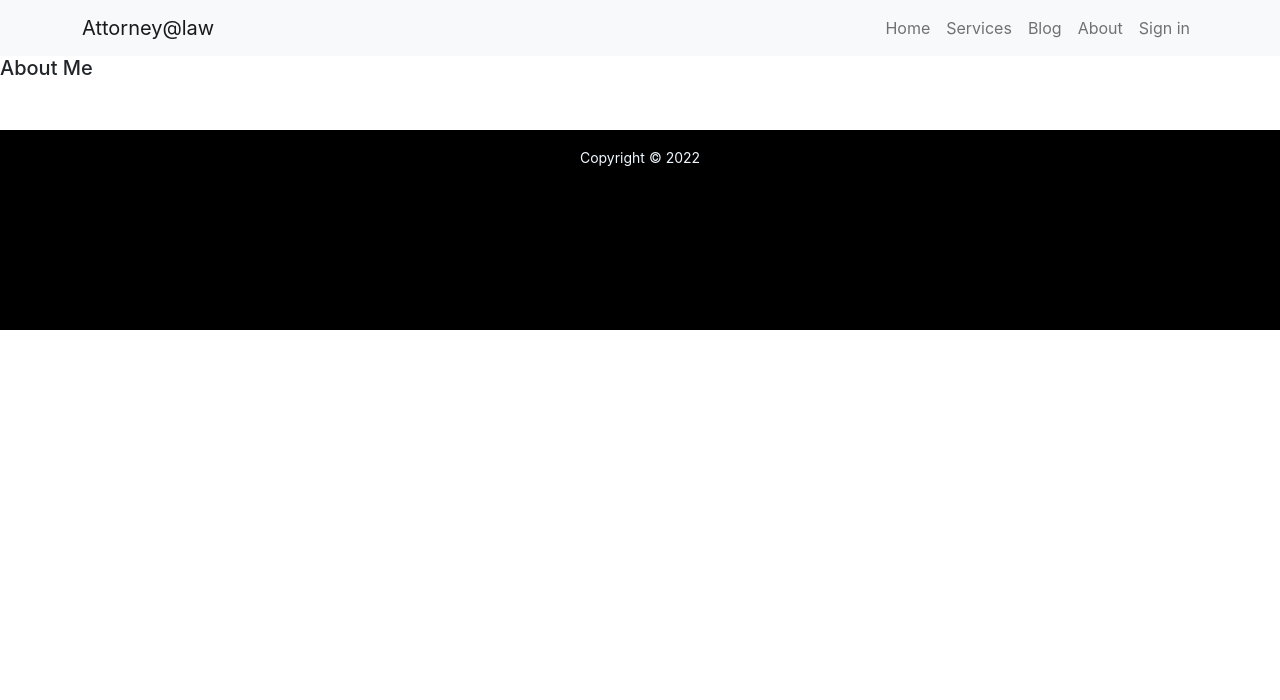
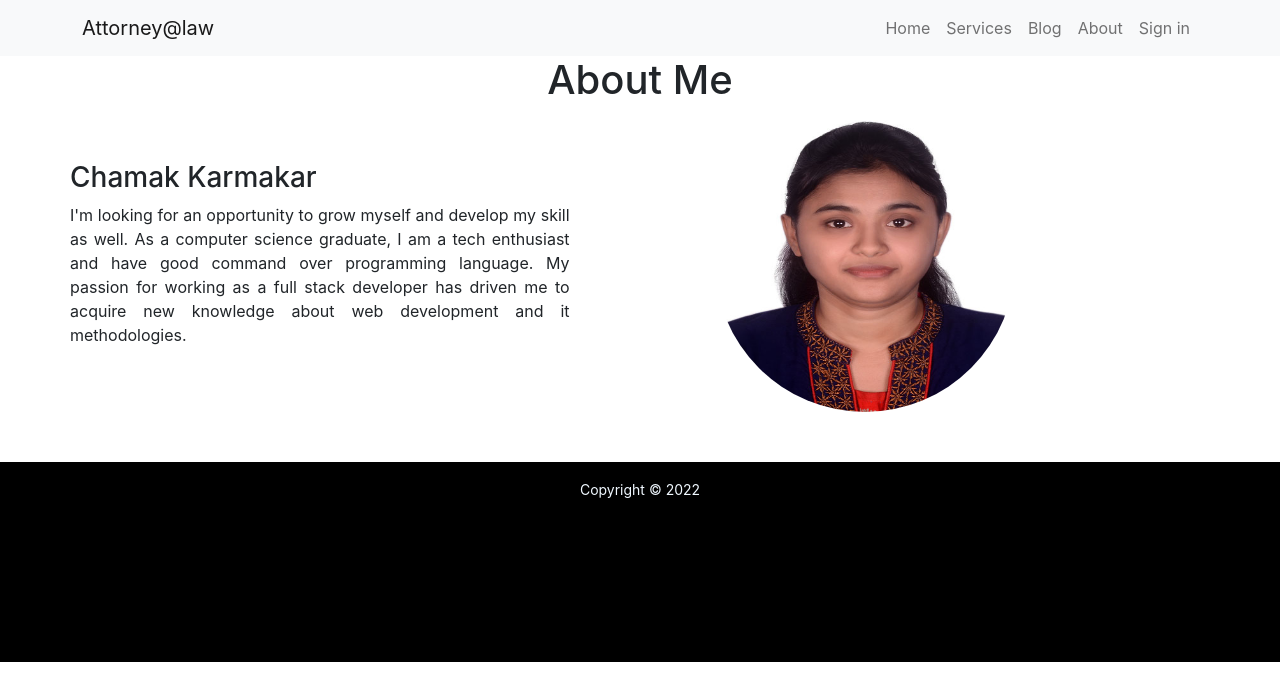
Before and after one commit to chamakkarmakar/independent-service-provider, a React (Create React App) app: page /about in a window 1280 px wide. Shown: the top 700 px of the page. Built offline with nearby package versions, Linux system fonts and the light colour scheme; no server answers.

Commit message:
created About Me

```diff
--- a/src/Pages/About/About.css
+++ b/src/Pages/About/About.css
@@ -0,0 +1,20 @@
+.about-me{
+    display: flex;
+    flex-direction: row;
+}
+.about-half{
+    width: 50%;
+    margin: auto 50px;
+    padding: 0 20px;
+}
+.picture{
+    padding-left: 25px;
+}
+.picture img{
+    border-radius: 50%;
+}
+@media  (max-width: 767px) {
+    .about-me{
+        flex-direction: column-reverse;
+    }
+}
--- a/src/Pages/About/About.js
+++ b/src/Pages/About/About.js
@@ -1,10 +1,27 @@
 import React from 'react';
+import mypic from '../../img/mypic.jpg';
 import './About.css';
 
 const About = () => {
     return (
         <div>
-            <h5>About Me</h5>
+            <h1>About Me</h1>
+            <div className="about-me">
+                <div className='details about-half'>
+                    <h3>Chamak Karmakar</h3>
+                    <p>I'm looking for an opportunity to grow
+                        myself and develop my skill as well. As a
+                        computer science graduate, I am a tech
+                        enthusiast and have good command over
+                        programming language. My passion for
+                        working as a full stack developer has driven me
+                        to acquire new knowledge about web
+                        development and it methodologies.</p>
+                </div>
+                <div className='picture about-half'>
+                    <img src={mypic} alt="mypic" height={300} width={300} />
+                </div>
+            </div>
         </div>
     );
 };
```
Also changed, not shown: src/img/mypic.jpg (added).
